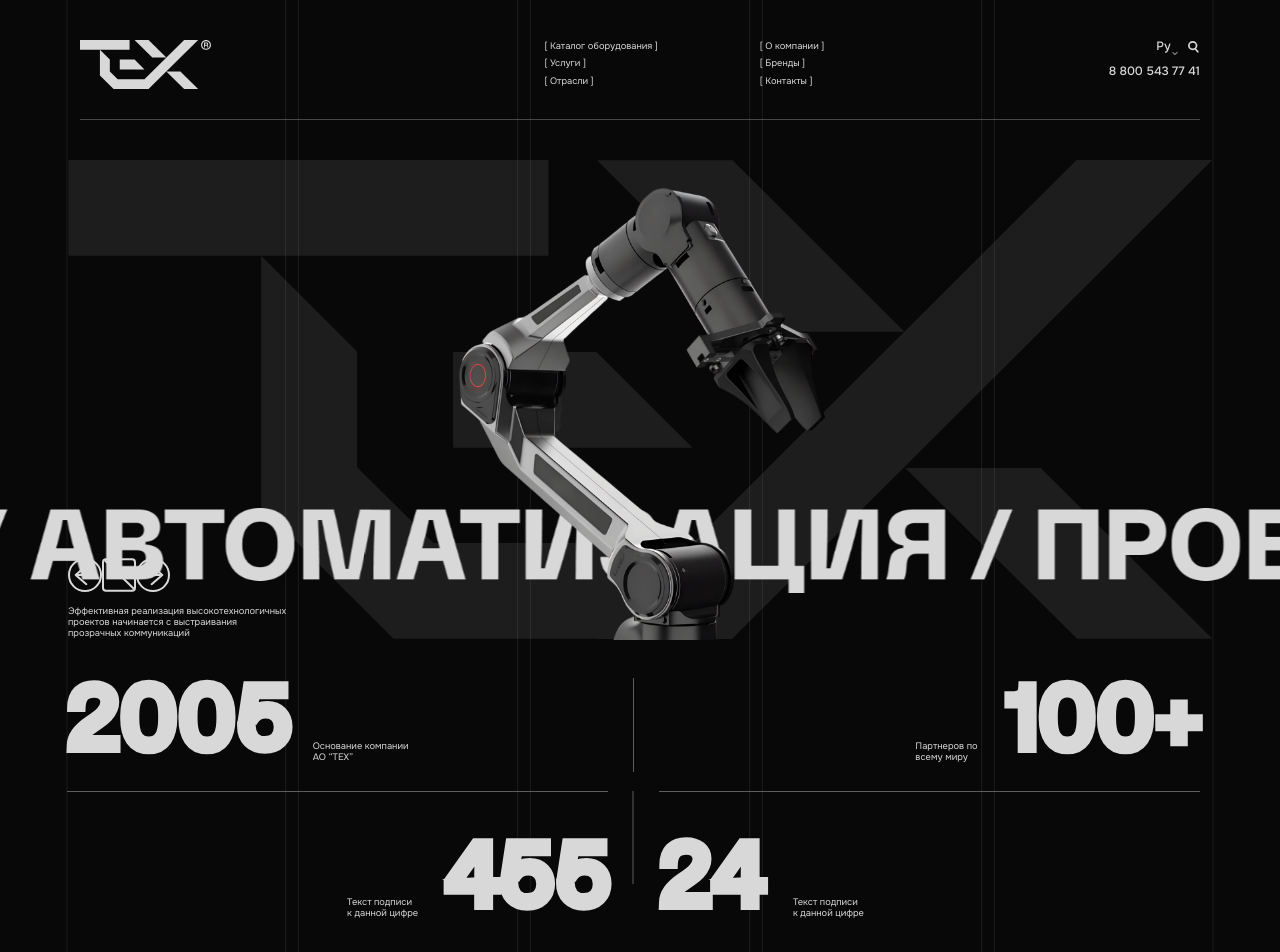
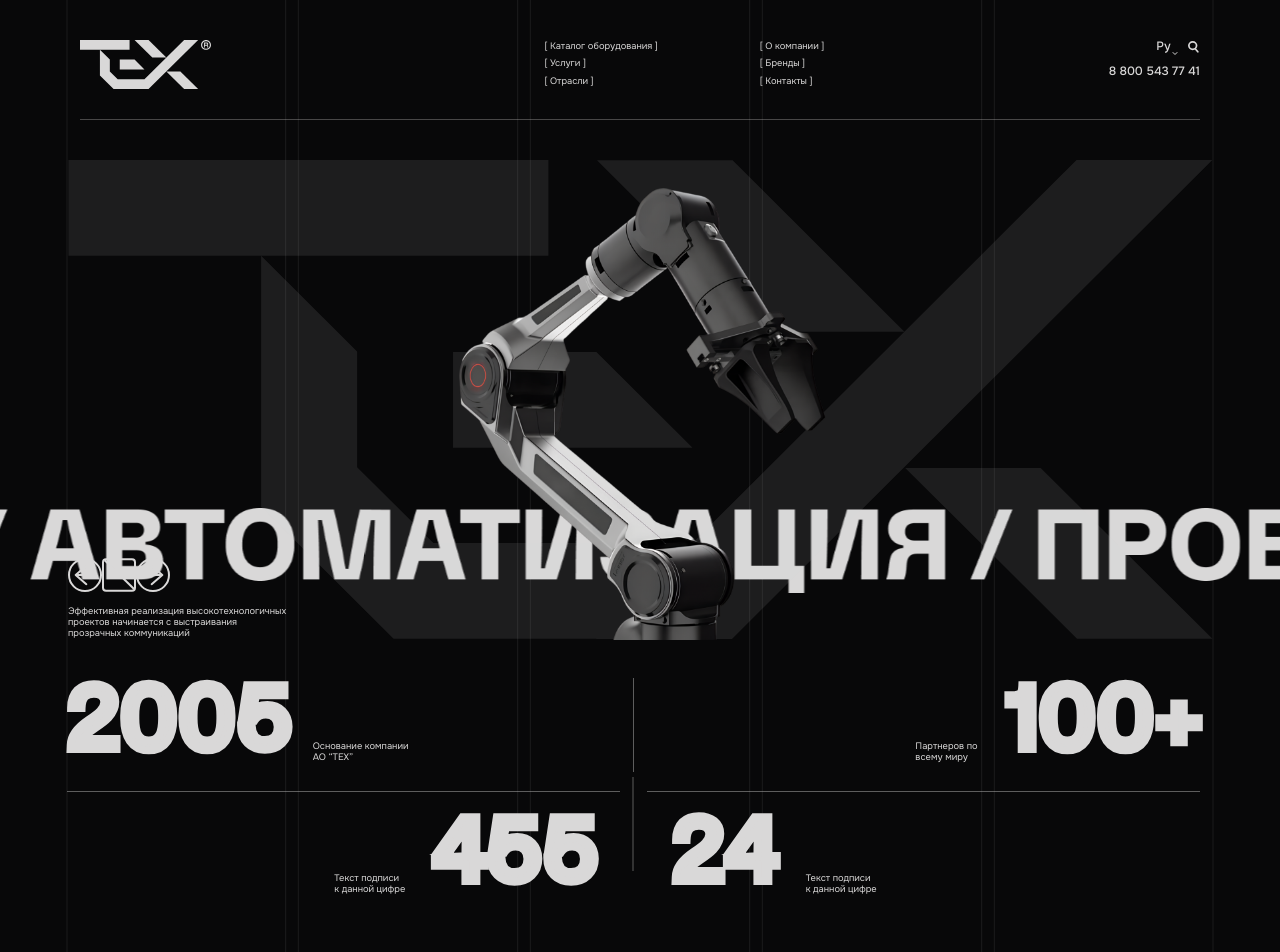
Before and after one commit to matilda081133-sketch/teh, a React (Vite) app: page /about in a window 1280 px wide. Shown: the top 952 px of the page. Built offline with nearby package versions, Linux system fonts and the light colour scheme.

Commit message:
fix: increase distance between 455 and 24 number blocks to 6vw

```diff
--- a/src/components/AboutSection3.module.css
+++ b/src/components/AboutSection3.module.css
@@ -9,7 +9,7 @@
   flex-direction: column;
   padding: var(--padding-0) var(--padding-20) 4.2188vw var(--padding-0);
   box-sizing: border-box;
-  gap: 4vw;
+  gap: var(--gap-40);
   text-align: left;
   font-size: var(--fs-14);
   color: var(--Grey);
@@ -22,7 +22,7 @@
   display: flex;
   justify-content: center;
   align-items: flex-start;
-  gap: 4vw;
+  gap: var(--gap-40);
 }
 .frameItem {
   flex: 1;
@@ -57,7 +57,7 @@
   display: flex;
   align-items: flex-end;
   justify-content: center;
-  gap: 4vw;
+  gap: 6vw;
   max-width: 100%;
   position: relative;
 }
@@ -94,7 +94,7 @@
 }
 .frameInner {
   position: absolute;
-  top: 0;
+  top: -1.04vw;
   left: 50%;
   transform: translateX(-50%);
   height: 7.2917vw;
```
